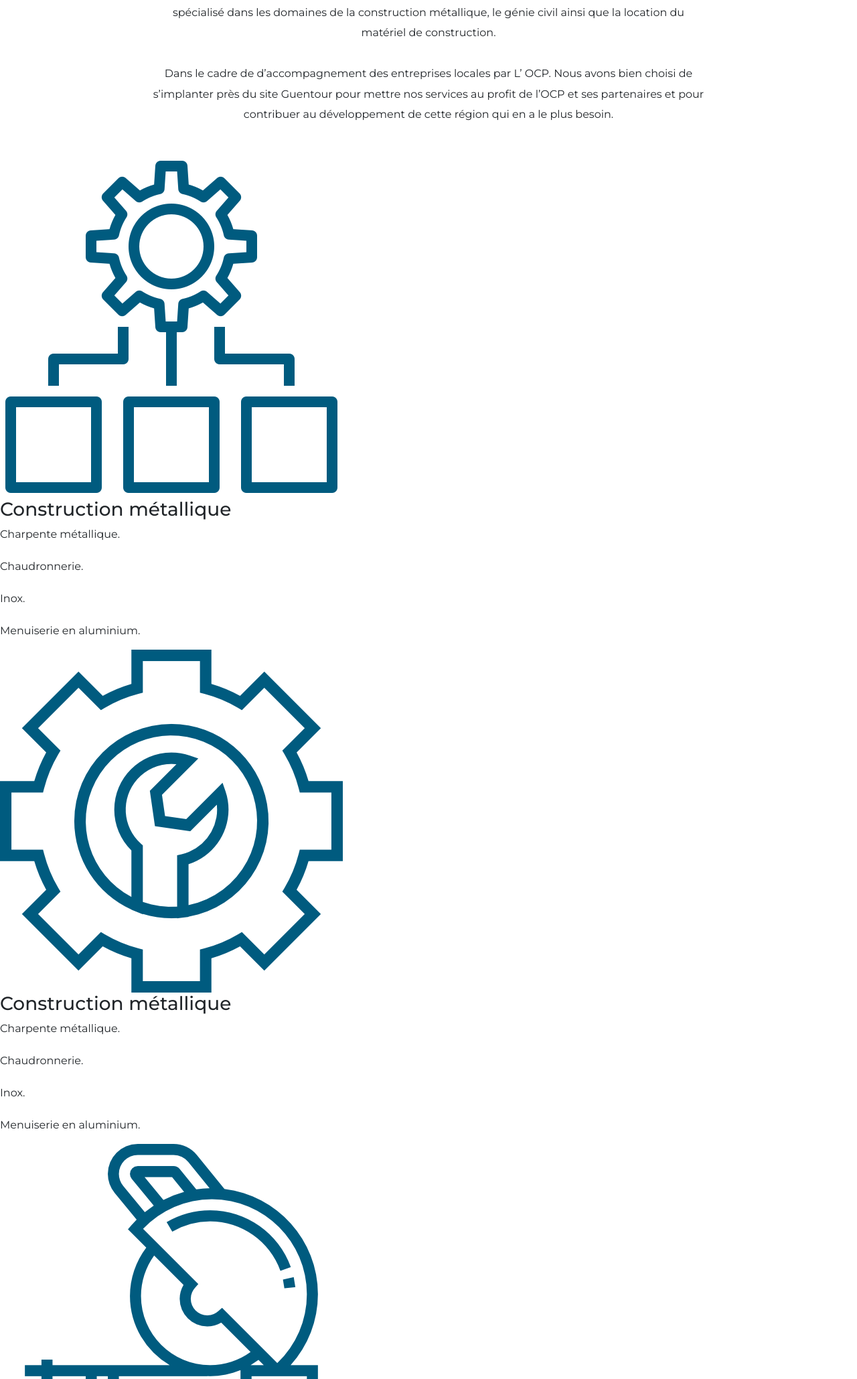
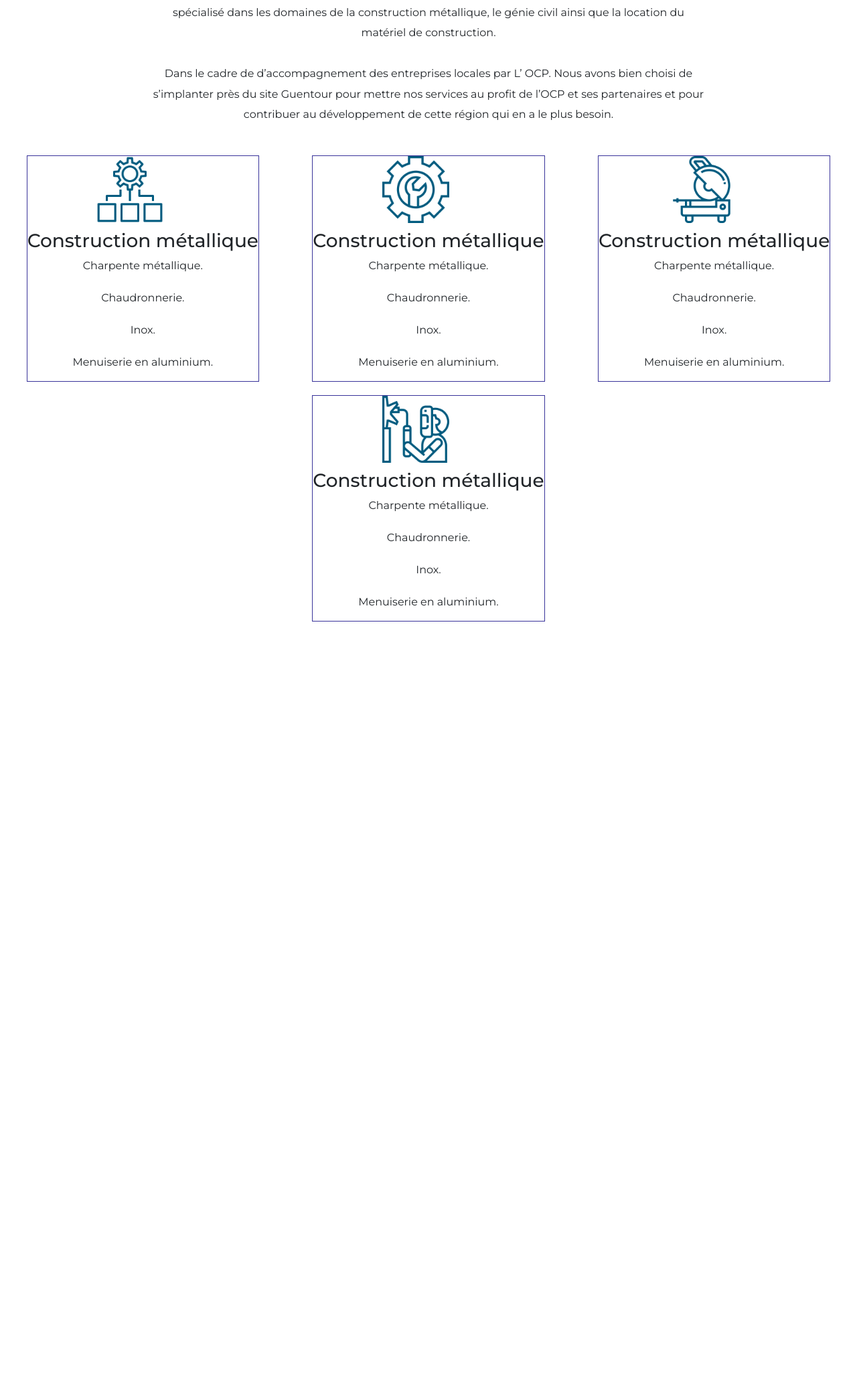
Before and after one commit to yocho1/Rafa_Services_SARL_Pro, a PHP site: page / in a window 1280 px wide. Shown: the part 923-2982 px from the top of the page at 67% size. After the commit the page ends 1851 px from the top, so only its background shows below. Run offline with PHP 8.4, Linux system fonts and the light colour scheme; style sheets or scripts are compiled from the project's sources; some libraries are stand-ins or nearby versions.

Commit message:
section 3 completed

```diff
--- a/index.html
+++ b/index.html
@@ -79,7 +79,7 @@
             Dans le cadre de d’accompagnement des entreprises locales par L’ OCP. Nous avons bien choisi de<br>s’implanter près du site Guentour pour mettre nos services au profit de l’OCP et ses partenaires et pour<br>contribuer au développement de cette région qui en a le plus besoin.</p>
         </div>
     </section>
-    <section class='section-details'>
+    <section class='section-details wrp'>
     <div class="col1">
         <img src="assets/icons/configuration.png" alt="configuration">
         <h3>Construction métallique</h3>
--- a/sass/_details.scss
+++ b/sass/_details.scss
@@ -0,0 +1,64 @@
+.section-details{
+    display: flex;
+    flex-direction: row;
+    justify-items: center;
+    justify-content: space-around;
+    flex-wrap: wrap;
+       div{
+        border:1px solid  #39339a;
+       }
+       .col1{
+           margin-bottom: 20px;
+
+            img{
+                width: 100px;
+                height: 100px;
+                position: relative;
+                left: 30%;
+                margin-bottom: 10px;
+            }
+            h3,p{
+                text-align: center;
+            }
+       }
+       .col2{
+        margin-bottom: 20px;
+            img{
+                width: 100px;
+                height: 100px;
+                position: relative;
+                left: 30%;
+                margin-bottom: 10px;
+            }
+            h3,p{
+                text-align: center;
+            }
+        }
+        .col3{
+            margin-bottom: 20px;
+            img{
+                width: 100px;
+                height: 100px;
+                position: relative;
+                left: 30%;
+                margin-bottom: 10px;
+
+            }
+            h3,p{
+                text-align: center;
+            }
+       }
+       .col4{
+        margin-bottom: 20px;
+            img{
+                width: 100px;
+                height: 100px;
+                position: relative;
+                left: 30%;
+                margin-bottom: 10px;
+            }
+            h3,p{
+                text-align: center;
+            }
+        }
+}
--- a/sass/style.scss
+++ b/sass/style.scss
@@ -2,6 +2,7 @@
 
 @import "acceuil";
 @import "presentation";
+@import "details";
 
 *{
     overflow-x: hidden;
```
Also changed, not shown: css/style.css (+49 -0 lines).
